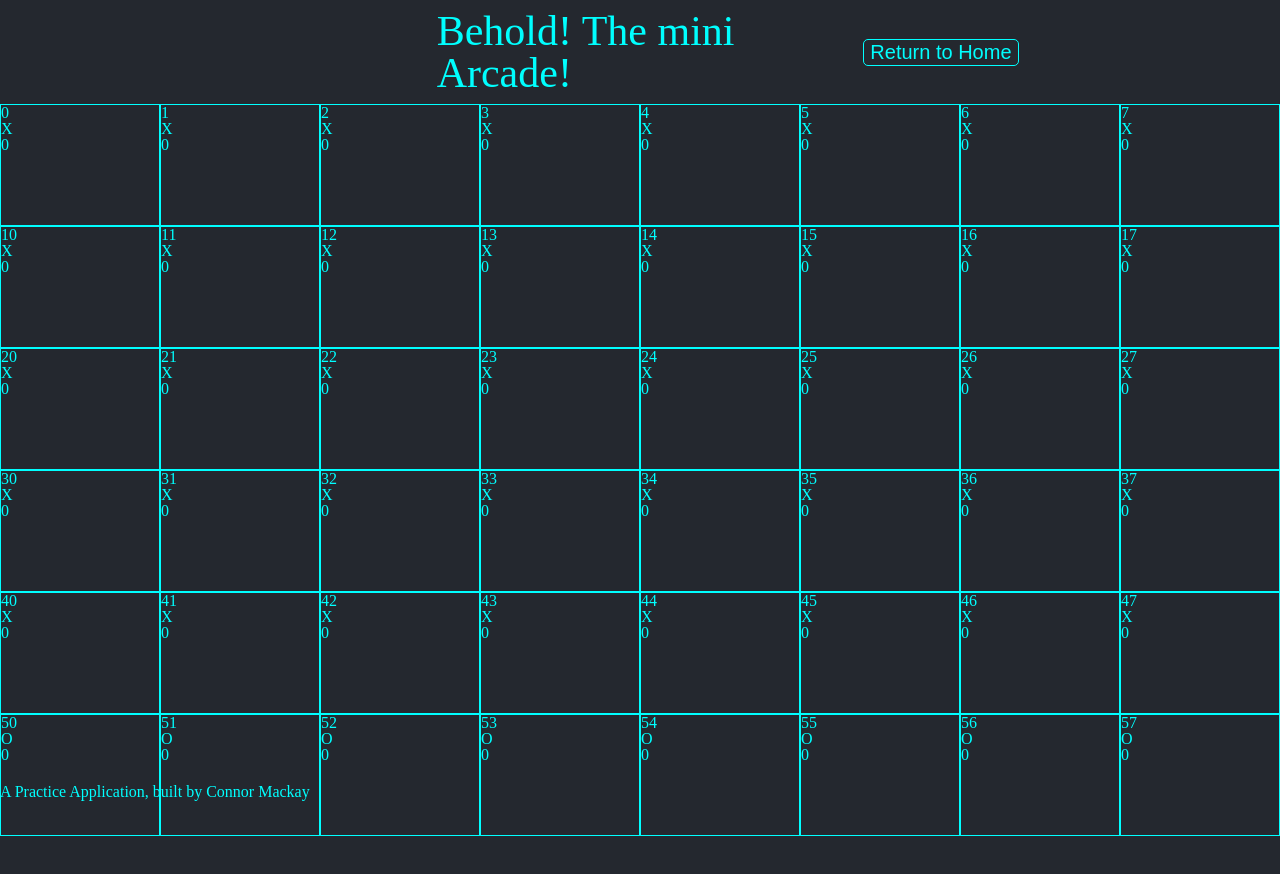
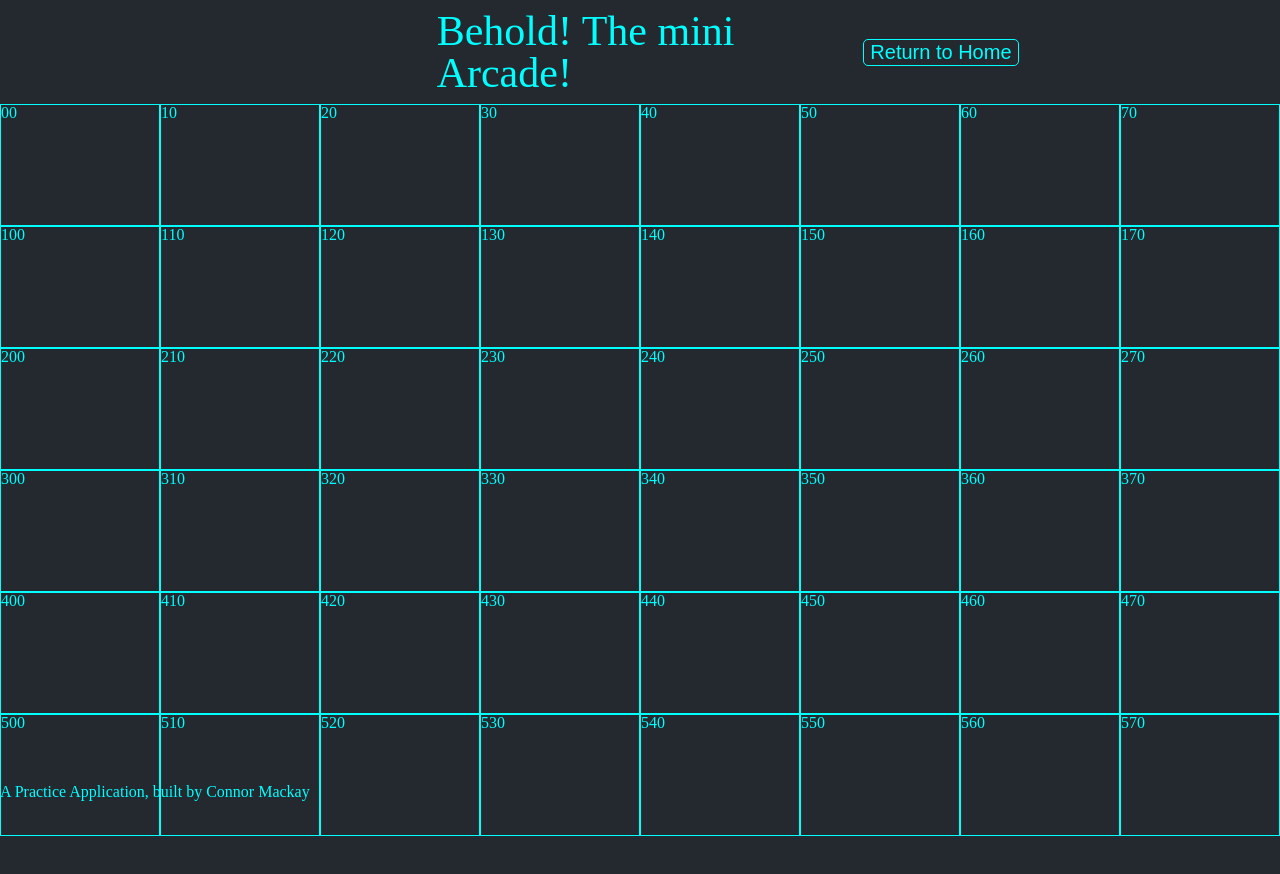
Before and after one commit to CD-Mackay/mini-arcade, a React app: page /connectfour in a window 1280 px wide. Shown: the top 874 px of the page. Built offline with nearby package versions, Linux system fonts and the light colour scheme.

Commit message:
add handleturn logic

```diff
--- a/client/src/components/games/ConnectFour/ConnectFour.js
+++ b/client/src/components/games/ConnectFour/ConnectFour.js
@@ -32,12 +32,39 @@ const ConnectFour = () => {
     let newBoard = [...board];
     newBoard[numOne][numTwo].selected = playerTurn;
     setBoard(newBoard);
-    // setPlayerTurn(playerTurn == 1 ? setPlayerTurn(2) : setPlayerTurn(1));
+    let validatedBoard = checkForValidSquares(board);
+    setBoard(validatedBoard);
+    if (playerTurn === 1) {
+      setPlayerTurn(2);
+    } else {
+      setPlayerTurn(1)
+    }
+  };
+
+  const checkForValidSquares = (array) => {
+    let arrayCopy = [...array];
+      for (let i = arrayCopy.length - 1; i >= 0; i--) {
+        for (let x = arrayCopy[i].length - 1; x >= 0; x--) {
+          if (i > 0) {
+            let bottomSquare = arrayCopy[i][x];
+            let topSquare = arrayCopy[i - 1][x];
+            if (bottomSquare.selected !== 0) {
+              topSquare.available = true;
+            }
+          }
+        }
+    } return arrayCopy;
   };
 
   useEffect(() =>{
     makeBoard();
   }, []);
+
+  useEffect(() => {
+    checkForValidSquares(board);
+}, [board]);
+
+
 
   return (
     <StyledConnectFour>
--- a/client/src/components/games/ConnectFour/atoms/FourBoard/FourBoard.js
+++ b/client/src/components/games/ConnectFour/atoms/FourBoard/FourBoard.js
@@ -19,27 +19,8 @@ const FourBoard = ({board, onSelect}) => {
     })
   };
 
-  const checkForValidSquares = (array) => {
-    let arrayCopy = [...array];
-      for (let i = arrayCopy.length - 1; i >= 0; i--) {
-        for (let x = arrayCopy[i].length - 1; x >= 0; x--) {
-          if (i > 0) {
-            let bottomSquare = arrayCopy[i][x];
-            let topSquare = arrayCopy[i - 1][x];
-            if (bottomSquare.selected !== 0) {
-              topSquare.available = true;
-            }
-          }
-        }
-    }
-  };
 
 
-
-
-  useEffect(() => {
-      checkForValidSquares(board);
-  }, [board]);
 
   return (
     <StyledFourBoard>
--- a/client/src/components/games/ConnectFour/atoms/FourSquare/FourSquare.js
+++ b/client/src/components/games/ConnectFour/atoms/FourSquare/FourSquare.js
@@ -11,9 +11,8 @@ const FourSquare = ({props, onSelect}) => {
 
   return (
     <StyledFourSquare onClick={() => onSelect(props.indexArray[0], props.indexArray[1])} >
-      <p>{props.index}</p>
-      <p>{props.available ? "O" : "X"}</p>
-      <p>{props.selected}</p>
+      <p>{props.index}{props.selected}</p>
+      <div id="circle"></div>
     </StyledFourSquare>
   )
 };
```
